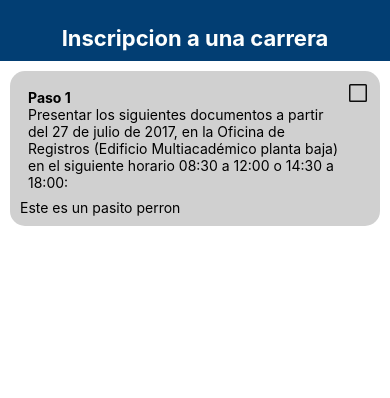
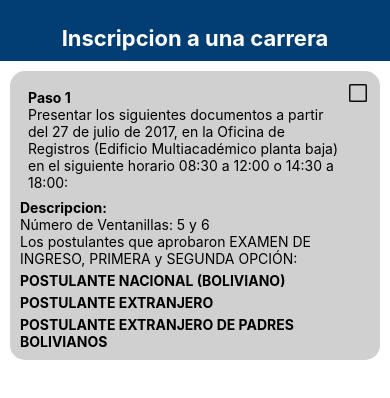
Before and after one commit to Abdiel49/tramites, a React Native app: screen / in a window 390 px wide. Shown: the top 398 px of the page. Built offline with nearby package versions, Linux system fonts and the light colour scheme.

Commit message:
implement manage view for content subtitles

```diff
--- a/components/steps/Step.js
+++ b/components/steps/Step.js
@@ -1,65 +1,227 @@
-import React, { useState } from 'react'
-import { View, Text, StyleSheet } from 'react-native'
-import { colors } from '../../styles/colors'
-import Checkbox from '../checkbox/Checkbox'
+import React, { useState } from "react";
+import { View, Text, StyleSheet, Pressable } from "react-native";
+import { colors } from "../../styles/colors";
+import Checkbox from "../checkbox/Checkbox";
 
-export default function Step() {
+export default function Step({ stepNumber }) {
 
-  const [checkStep, setCheckStep] = useState(false)
+  const [checkStep, setCheckStep] = useState(false);
+
+  const [subTitle, setSubTitle] = useState({
+    posBol: false,
+    posExtran: false,
+    posExtranBol: false,
+  })
+
+  const {posBol, posExtran, posExtranBol} = subTitle;
+
+  const handleSubtitle = ( key ) => {
+    let aux = subTitle[key];
+    setSubTitle({
+      ...subTitle,
+      [key]: !aux
+    })
+  }
+
   return (
-    <View style={ styles.stepContainer }>
+    <View style={styles.stepContainer}>
       <View style={styles.stepNavbar}>
-
-        <View style={ styles.stepNavbar_info }>
-          <Text style={ styles.stepNumber }>Paso 1 </Text>
-          <Text style={ styles.stepTitle }>Presentar los siguientes documentos a partir del 27 de julio de 2017, en la Oficina de Registros (Edificio Multiacadémico planta baja) en el siguiente horario 08:30 a 12:00 o 14:30 a 18:00:</Text>
+        <View style={styles.stepNavbar_info}>
+          <Text style={styles.stepNumber}>{stepNumber}</Text>
+          <Text style={styles.stepTitle}>
+            Presentar los siguientes documentos a partir del 27 de julio de
+            2017, en la Oficina de Registros (Edificio Multiacadémico planta
+            baja) en el siguiente horario 08:30 a 12:00 o 14:30 a 18:00:
+          </Text>
         </View>
 
-        <Checkbox
-          value={ checkStep }
-          onCheck={ ()=> setCheckStep( !checkStep )}
-        />
+        <Checkbox value={checkStep} onCheck={() => setCheckStep(!checkStep)} />
       </View>
       <View>
-        <Text>Este es un pasito perron</Text>
+        <Text style={styles.textBolt}>Descripcion:</Text>
+        <Text>
+          Número de Ventanillas: 5 y 6 {"\n"}Los postulantes que aprobaron
+          EXAMEN DE INGRESO, PRIMERA y SEGUNDA OPCIÓN:
+        </Text>
+
+        {/* subtitles */}
+        <View style={styles.containerSimple}>
+          <Pressable
+            // onPress={() => setPosBol( !posBol )}
+            // onPress={() => setSubTitle({ ...subTitle, posBol: !subTitle.posBol})}
+            onPress={() => handleSubtitle('posBol')}
+          >
+            <Text style={styles.textBolt}>POSTULANTE NACIONAL (BOLIVIANO)</Text>
+          </Pressable>
+          {
+            posBol && (
+              <View style={styles.containerList}>
+                <Text style={styles.testListItem}>
+                • Diploma de bachiller (Fotocopia legalizada). La legalización debe
+                  realizarse en “SEDUCA” para los diplomas emitidos por esta
+                  dirección desde el año 2009 o en “ARCHIVOS UMSS” para los diplomas
+                  emitidos por la UMSS hasta el año 2008.
+                </Text>
+                <Text>
+                • En caso de no tener Diploma de Bachiller: (Libreta de 6to. de
+                  secundaria, fotocopia legalizada en la Oficina de Archivos de la
+                  UMSS o comprobante que indique el trámite en proceso, solo para
+                  los bachilleres del 2016).
+                </Text>
+                <Text style={styles.testListItem}>
+                • Fotocopia nítida legalizada de la cédula de Identidad anverso y
+                  reverso (legalizar en la Oﬁcina de Archivos, previa compra de
+                  timbres en Caja de la UMSS).
+                </Text>
+                <Text style={styles.testListItem}>
+                • Fotocopia nítida legalizada del Certiﬁcado de Nacimiento
+                  (legalizar en la Oﬁcina de Archivos, previa compra de timbres en
+                  Caja de la UMSS).
+                </Text>
+                <Text style={styles.testListItem}>
+                • Dos (2) fotografías 4 x 5 fondo azul o rojo, para apertura de
+                  kardex Académico.
+                </Text>
+                {/* va depues de la lista */}
+                <Text>
+                Todo lo anterior en sobre manila tamaño oﬁcio rotulado (apellido
+                  paterno, materno, nombres, carrera y gestión) en caso de cambiarse
+                  de carrera debe informar al funcionario de registros en forma
+                  verbal y rotular el sobre con el cambio mencionado.
+                </Text>
+              </View>
+            )
+          }
+        </View>
+
+        <View style={styles.containerSimple}>
+          <Pressable
+            onPress={()=> handleSubtitle( 'posExtran') }
+          >
+            <Text style={styles.textBolt}>POSTULANTE EXTRANJERO</Text>
+          </Pressable>
+          {/* text subtitle info */}
+          {
+            posExtran && (
+              <View>
+                <Text>
+                  Todos los siguientes documentos deben ser legalizados por el
+                  Consulado Boliviano en el país de origen del estudiante extranjero.
+                  Además legalizados por la Cancillería o Ministerio de relaciones
+                  exte- riores de Bolivia.
+                </Text>
+                {/* list info */}
+                <View style={styles.containerList}>
+                  <Text style={styles.testListItem}>
+                    • Certiﬁcado de estudios, o enseñanza medio, o bachillerato.
+                  </Text>
+                  <Text>• Certiﬁcado de Nacimiento original.</Text>
+                  <Text style={styles.testListItem}>
+                    • Certiﬁcado de salud o médico.
+                  </Text>
+                  <Text style={styles.testListItem}>
+                    • Certiﬁcado de antecedentes policiales.
+                  </Text>
+                  <Text style={styles.testListItem}>
+                    • Pasaporte con visa consular de estudiante.
+                  </Text>
+                  <Text style={styles.testListItem}>
+                    • Dos (2) fotografías 4 x 5 fondo azul o rojo, para apertura de
+                    kardex Académico.
+                  </Text>
+                </View>
+              </View>
+            )
+          }
+        </View>
+
+        <View style={styles.containerSimple}>
+          <Pressable
+            onPress={()=> handleSubtitle('posExtranBol')}
+          >
+            <Text style={styles.textBolt}>POSTULANTE EXTRANJERO DE PADRES BOLIVIANOS</Text>
+          </Pressable>
+          {/* text subtitle info */}
+          {
+            posExtranBol && (
+              <View>
+                <Text>
+                Todos los estudiantes que no hayan realizado el trámite de Nacionalización boliviana, deben presentar los siguientes documentos:
+                </Text>
+                {/* list info */}
+                <View style={styles.containerList}>
+                  <Text style={styles.testListItem}>
+                • Diploma de bachiller legalizado por el Consulado y Cancillería.
+                  </Text>
+                  <Text>
+                    • Certiﬁcado de Nacimiento legalizado por el Consulado y Cancillería.
+                  </Text>
+                  <Text style={styles.testListItem}>
+                    • Cedula de Identidad original, y fotocopia de la Cedula de identidad del Papá y/o mamá, si son bolivianos.
+                  </Text>
+                  <Text style={styles.testListItem}>
+                    • Dos (2) fotografías 4 x 5 fondo azul o rojo, para apertura de kardex Académico. Todo lo anterior en sobre manila tamaño oﬁcio sin rotular.
+                  </Text>
+                    {/* information italic - frase o comentario final */}
+                  <Text style={ styles.textItalic }>
+                  Si la presentación de documentos es satisfactoria se le proporcionará al estudiante su Código SIS.
+                  </Text>
+
+                </View>
+              </View>
+            )
+          }
+        </View>
 
       </View>
     </View>
-  )
+  );
 }
 
 const styles = StyleSheet.create({
-  stepContainer:{
+  stepContainer: {
     backgroundColor: colors.grey,
-    borderRadius:15,
+    borderRadius: 15,
     margin: 10,
     padding: 10,
   },
   stepNavbar: {
-    display:'flex',
-    flexDirection:'row',
-    flexGrow:1,
-    alignContent:'center',
+    display: "flex",
+    flexDirection: "row",
+    flexGrow: 1,
+    alignContent: "center",
   },
-  stepNavbar_info:{
-    display:'flex',
-    flex:1,
-    margin:5,
-    padding:3,
+  stepNavbar_info: {
+    display: "flex",
+    flex: 1,
+    margin: 5,
+    padding: 3,
   },
   stepNumber: {
-    fontWeight:'bold'
+    fontWeight: "bold",
   },
-  stepTitle:{
+  stepTitle: {
     // flex:1,
     // flexWrap:'wrap',
     flexShrink: 1,
   },
-  stepName: {
-
+  stepName: {},
+  stepDataContainer: {},
+  textBolt: {
+    fontWeight: "bold",
   },
-  stepDataContainer: {
-
+  containerSimple: {
+    marginTop: 5,
+  },
+  containerList: {
+    display: "flex",
+    flex: 1,
+    marginLeft: 5,
+  },
+  testListItem: {
+    marginVertical: 5,
+  },
+  textItalic: {
+    fontStyle: 'italic'
   }
-
-})
+});
--- a/screens/procedure/Procedure.js
+++ b/screens/procedure/Procedure.js
@@ -10,7 +10,7 @@ export default function Procedure() {
       <SafeAreaView style={styles.container}>
         <Navbar title="Inscripcion a una carrera" />
         <ScrollView style={styles.scrollView}>
-          <Step/>
+          <Step stepNumber="Paso 1" />
         </ScrollView>
       </SafeAreaView>
     </View>
```
Also changed, not shown: components/seemore/SeeMore.js (added), components/seemore/svg/Minus.js (added), components/seemore/svg/Plus.js (added).
